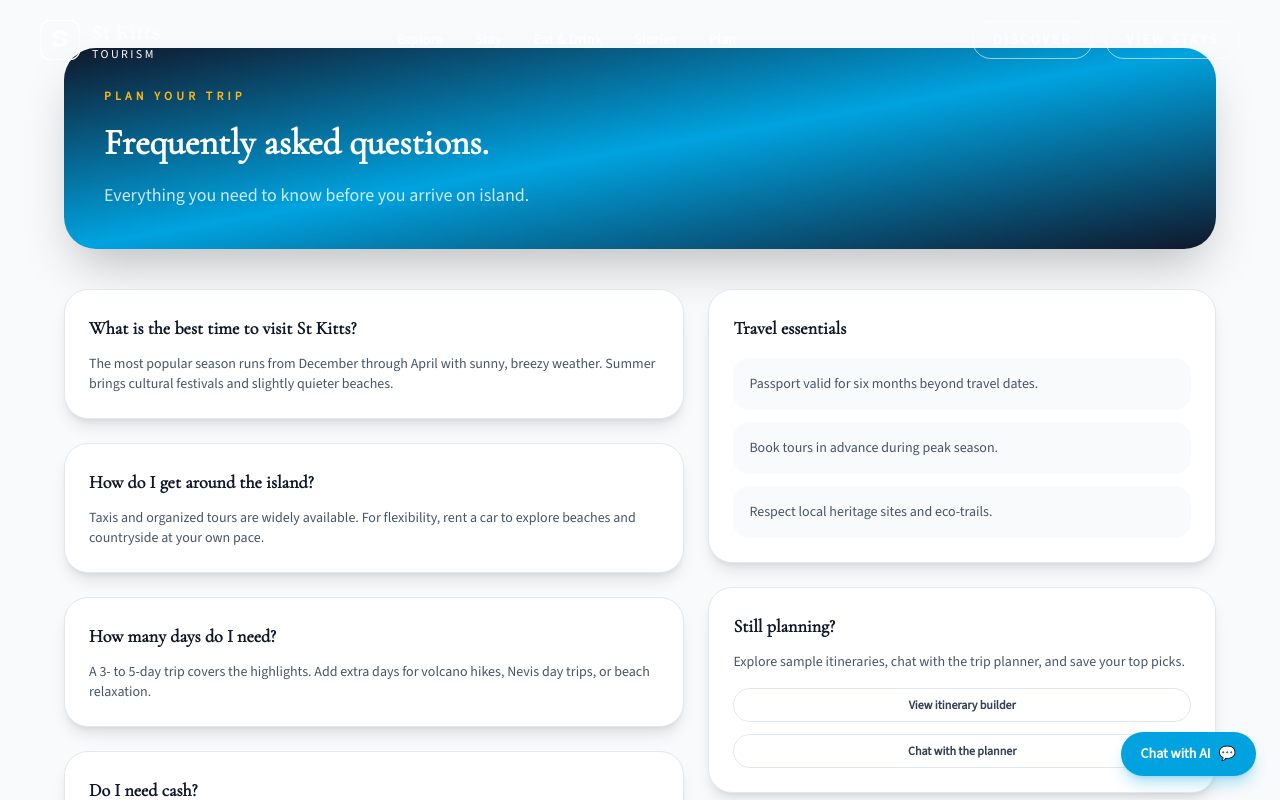
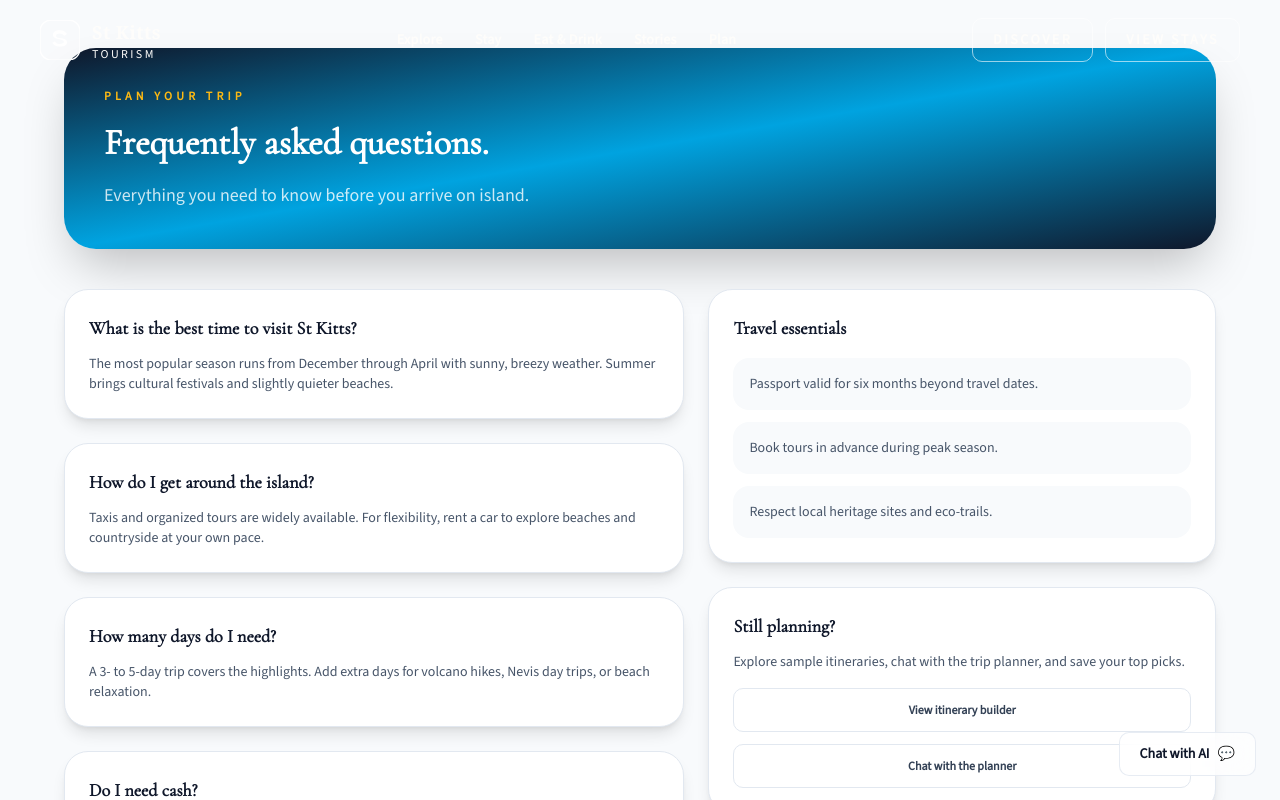
Before and after one commit to leahbrowne/kn, a Next.js app: page /plan-your-trip/faq in a window 1280 px wide. Shown: the top 800 px of the page. Built offline with nearby package versions, Linux system fonts and the light colour scheme.

Commit message:
Standardize button styling

```diff
--- a/app/Header.tsx
+++ b/app/Header.tsx
@@ -46,7 +46,7 @@ export default function Header() {
         </div>
 
         <div className="flex items-center gap-3 lg:hidden">
-          <a className="header-ghost-button px-4 py-2 text-xs" href="/discover">
+          <a className="header-ghost-button text-xs" href="/discover">
             Discover
           </a>
           <button
--- a/app/globals.css
+++ b/app/globals.css
@@ -48,7 +48,7 @@ h6 {
   }
 
   .header-ghost-button {
-    @apply rounded-full border border-white/60 px-5 py-2 text-sm font-semibold uppercase tracking-[0.18em] transition-colors duration-200;
+    @apply inline-flex h-11 items-center justify-center rounded-[10px] border border-white/60 px-5 text-sm font-semibold uppercase tracking-[0.18em] transition-colors duration-200;
     background: transparent;
   }
 
@@ -57,7 +57,7 @@ h6 {
   }
 
   .header-icon-button {
-    @apply rounded-full border border-white/50 p-2 text-sm transition-colors duration-200;
+    @apply inline-flex h-11 w-11 items-center justify-center rounded-[10px] border border-white/50 text-sm transition-colors duration-200;
   }
 
   .site-header.header-solid {
@@ -103,4 +103,38 @@ h6 {
     border-color: rgba(15, 23, 42, 0.25);
     background: rgba(15, 23, 42, 0.04);
   }
+
+  .button-base {
+    @apply inline-flex h-11 items-center justify-center rounded-[10px] border px-5 text-sm font-semibold transition-colors duration-200;
+  }
+
+  .button-primary {
+    @apply border-slate-200/80 bg-white/70 text-slate-900;
+    backdrop-filter: blur(12px);
+  }
+
+  .button-primary:hover {
+    background: rgba(255, 255, 255, 0.85);
+  }
+
+  .button-secondary {
+    @apply border-slate-200 bg-transparent text-slate-700;
+  }
+
+  .button-secondary:hover {
+    border-color: rgba(15, 23, 42, 0.28);
+    background: rgba(15, 23, 42, 0.04);
+    color: #0f172a;
+  }
+
+  .button-link {
+    @apply inline-flex h-11 items-center justify-center rounded-[10px] border border-transparent bg-transparent px-2 text-sm font-semibold;
+    color: inherit;
+  }
+
+  .button-link:hover {
+    text-decoration: underline;
+    text-underline-offset: 4px;
+  }
+
 }
--- a/app/plan-your-trip/faq/page.tsx
+++ b/app/plan-your-trip/faq/page.tsx
@@ -90,7 +90,7 @@ export default function FaqPage() {
                 ].map((link) => (
                   <a
                     key={link.label}
-                    className="rounded-full border border-slate-200 px-4 py-2 text-center text-xs font-semibold text-slate-700 transition hover:border-primary hover:text-primary"
+                    className="button-base button-secondary text-center text-xs"
                     href={link.href}
                   >
                     {link.label}
--- a/app/plan-your-trip/itinerary/page.tsx
+++ b/app/plan-your-trip/itinerary/page.tsx
@@ -106,7 +106,7 @@ export default function ItineraryPage() {
                 Try the interactive trip planner to generate a full day-by-day plan and save it for later.
               </p>
               <a
-                className="mt-4 inline-flex rounded-full bg-primary px-4 py-2 text-xs font-semibold text-white"
+                className="button-base button-primary mt-4 inline-flex px-4 text-xs"
                 href="/plan-your-trip"
               >
                 Launch trip planner
--- a/app/plan-your-trip/page.tsx
+++ b/app/plan-your-trip/page.tsx
@@ -324,7 +324,7 @@ export default function PlanYourTripPage() {
                           </p>
                           <div className="flex flex-wrap gap-3 pt-2">
                             <button
-                              className="rounded-full bg-primary px-4 py-2 text-xs font-semibold text-white"
+                              className="button-base button-primary px-4 text-xs"
                               onClick={() => {
                                 saveItinerary(message.itinerary);
                                 setSavedTitles((prev) =>
@@ -340,7 +340,7 @@ export default function PlanYourTripPage() {
                                 : 'Save Itinerary'}
                             </button>
                             <button
-                              className="rounded-full border border-slate-200 px-4 py-2 text-xs font-semibold text-slate-700"
+                              className="button-base button-secondary px-4 text-xs"
                               onClick={async () => {
                                 await shareItinerary(message.itinerary);
                               }}
@@ -434,7 +434,7 @@ export default function PlanYourTripPage() {
                     value={input}
                   />
                   <button
-                    className="rounded-full bg-primary px-5 py-2 text-sm font-semibold text-white"
+                    className="button-base button-primary px-5 text-sm"
                     type="submit"
                   >
                     Send
@@ -502,7 +502,7 @@ export default function PlanYourTripPage() {
                 {activePersona.prompts.map((prompt) => (
                   <button
                     key={prompt}
-                    className="rounded-2xl border border-slate-200 px-4 py-3 text-left text-sm text-slate-700 hover:border-primary hover:text-primary"
+                    className="button-base button-secondary w-full justify-start px-4 text-left text-sm"
                     onClick={() => handleSend(prompt)}
                     type="button"
                   >
--- a/components/Chatbot.tsx
+++ b/components/Chatbot.tsx
@@ -62,7 +62,7 @@ export default function Chatbot() {
               <p className="text-xs text-slate-300">Mock responses • Phase 3</p>
             </div>
             <button
-              className="text-xs font-semibold text-slate-300 hover:text-white"
+              className="button-link text-xs text-slate-300 hover:text-white"
               onClick={() => setIsOpen(false)}
               type="button"
             >
@@ -111,7 +111,7 @@ export default function Chatbot() {
               {quickActions.map((action) => (
                 <button
                   key={action.label}
-                  className="rounded-full border border-slate-200 bg-white px-3 py-1 text-xs font-semibold text-slate-700 hover:border-primary hover:text-primary"
+                  className="button-base button-secondary px-3 text-xs font-semibold"
                   onClick={() => handleSend(action.prompt)}
                   type="button"
                 >
@@ -134,7 +134,7 @@ export default function Chatbot() {
                 value={input}
               />
               <button
-                className="rounded-full bg-primary px-4 py-2 text-sm font-semibold text-white hover:bg-primary/90"
+                className="button-base button-primary px-4 text-sm"
                 type="submit"
               >
                 Send
@@ -145,7 +145,7 @@ export default function Chatbot() {
       )}
 
       <button
-        className="flex items-center gap-2 rounded-full bg-primary px-5 py-3 text-sm font-semibold text-white shadow-lg shadow-primary/30 transition hover:-translate-y-0.5"
+        className="button-base button-primary gap-2 px-5 text-sm"
         onClick={() => setIsOpen((prev) => !prev)}
         type="button"
       >
--- a/components/ExperienceChips.tsx
+++ b/components/ExperienceChips.tsx
@@ -11,7 +11,11 @@ export default function ExperienceChips() {
   return (
     <div className="experience-row" aria-label="Experience categories">
       {experiences.map((experience) => (
-        <button key={experience} className="experience-chip" type="button">
+        <button
+          key={experience}
+          className="button-base button-secondary px-4 text-xs font-semibold tracking-[0.08em]"
+          type="button"
+        >
           {experience}
         </button>
       ))}
--- a/components/TripPlannerHighlight.tsx
+++ b/components/TripPlannerHighlight.tsx
@@ -18,7 +18,7 @@ export default function TripPlannerHighlight() {
             Tell us what you love. We&apos;ll build the perfect itinerary.
           </p>
           <div className="flex flex-wrap items-center gap-4">
-            <button className="rounded-full bg-white px-7 py-3 text-base font-semibold text-slate-950 shadow-[0_0_24px_rgba(255,255,255,0.35),0_18px_50px_rgba(56,189,248,0.3)] transition hover:-translate-y-0.5 hover:shadow-[0_0_30px_rgba(255,255,255,0.45),0_24px_60px_rgba(56,189,248,0.4)]">
+            <button className="button-base button-primary px-6 text-base">
               Start Planning
             </button>
             <span className="text-sm text-white/60">
--- a/styles.css
+++ b/styles.css
@@ -138,24 +138,30 @@ body {
 }
 
 button {
-  border: none;
-  border-radius: 999px;
-  padding: 0.85rem 1.6rem;
+  border: 1px solid transparent;
+  border-radius: 10px;
+  min-height: 44px;
+  padding: 0.7rem 1.4rem;
   font-weight: 600;
   cursor: pointer;
   font-size: 1rem;
+  display: inline-flex;
+  align-items: center;
+  justify-content: center;
+  transition: color 0.2s ease, border-color 0.2s ease, background 0.2s ease;
 }
 
 button.primary {
-  background: var(--primary);
-  color: var(--white);
-  box-shadow: 0 14px 30px rgba(0, 163, 224, 0.3);
+  background: rgba(255, 255, 255, 0.7);
+  color: var(--neutral-900);
+  border-color: rgba(26, 26, 26, 0.12);
+  backdrop-filter: blur(12px);
 }
 
 button.ghost {
   background: transparent;
-  border: 2px solid var(--primary);
-  color: var(--primary);
+  border: 1px solid rgba(26, 26, 26, 0.2);
+  color: var(--neutral-700);
 }
 
 .hero-highlights {
```
